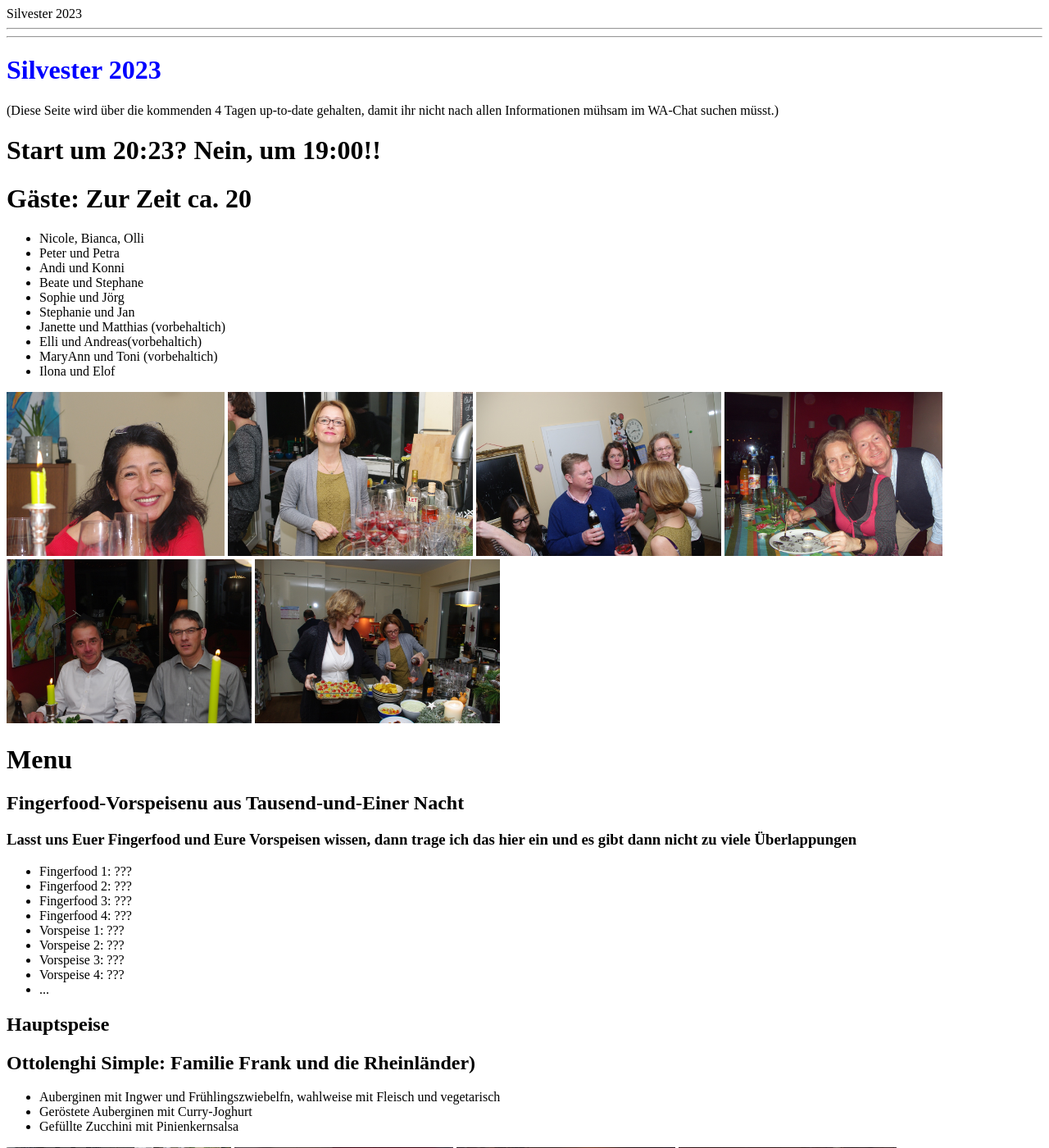
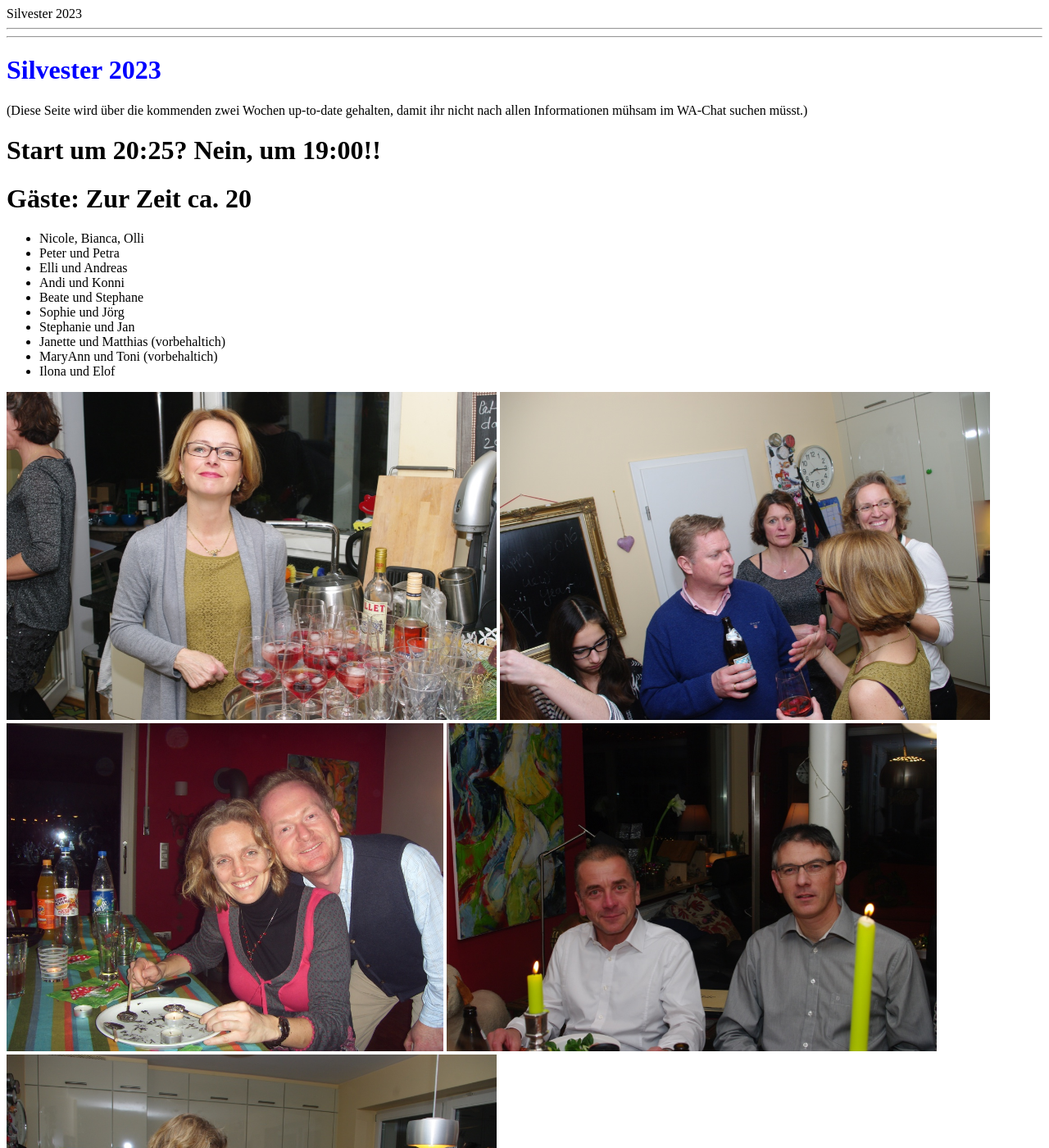
Before and after one commit to DiveDocs/Sylvester2023, a Jekyll site: the page built from index.markdown, in a window 1280 px wide and 1400 px high. Shown: the whole window at 82% size. Built offline with Jekyll 4.4.1, drawn with Linux system fonts in a browser that asks for light colours; some of the changed text lies outside the part shown.

Commit message:
Update text and image sizes in index.markdown

```diff
--- a/index.markdown
+++ b/index.markdown
@@ -27,31 +27,30 @@ tr:nth-child(even) {
 </head>
 
 
-(Diese Seite wird über die kommenden 4 Tagen up-to-date gehalten, damit ihr nicht nach allen Informationen mühsam im WA-Chat suchen müsst.)
+(Diese Seite wird über die kommenden zwei Wochen up-to-date gehalten, damit ihr nicht nach allen Informationen mühsam im WA-Chat suchen müsst.)
 
-<h1> Start um 20:23? Nein, um 19:00!! </h1>
+<h1> Start um 20:25? Nein, um 19:00!! </h1>
 <h1> Gäste: Zur Zeit ca. 20 </h1>
 
 <ul>
 <li>Nicole, Bianca, Olli </li>
 <li>Peter und Petra</li>
+<li>Elli und Andreas</li>
 <li>Andi und Konni</li>
 <li>Beate und Stephane</li>
 <li>Sophie und Jörg</li>
 <li>Stephanie und Jan</li>
 <li>Janette und Matthias (vorbehaltich)</li>
-<li>Elli und Andreas(vorbehaltich)</li>
 <li>MaryAnn und Toni (vorbehaltich)</li>
 <li>Ilona und Elof</li>
 </ul>
-<a><img src="./Bild3.jpg" height = "200"></a>
-<a><img src="./Bild19.jpg" height = "200"></a>
-<a><img src="./Bild21.jpg" height = "200"></a>
-<a><img src="./Bild12.jpg" height = "200"></a>
-<a><img src="./bild24.jpg" height = "200"></a>
-<a><img src="./Bild16.jpg" height = "200"></a>
+<a><img src="./Bild19.jpg" height = "400"></a>
+<a><img src="./Bild21.jpg" height = "400"></a>
+<a><img src="./Bild12.jpg" height = "400"></a>
+<a><img src="./bild24.jpg" height = "400"></a>
+<a><img src="./Bild16.jpg" height = "400"></a>
 <h1> Menu </h1>
-<h2> Fingerfood-Vorspeisenu aus Tausend-und-Einer Nacht</h2>
+<h2> Fingerfood-Vorspeisen aus Tausend-und-Einer Nacht</h2>
 <h3> Lasst uns Euer Fingerfood und Eure Vorspeisen wissen, dann trage ich das hier ein und es gibt dann nicht zu viele Überlappungen</h3>
 <ul>
 <li>Fingerfood 1: ???</li>
```
